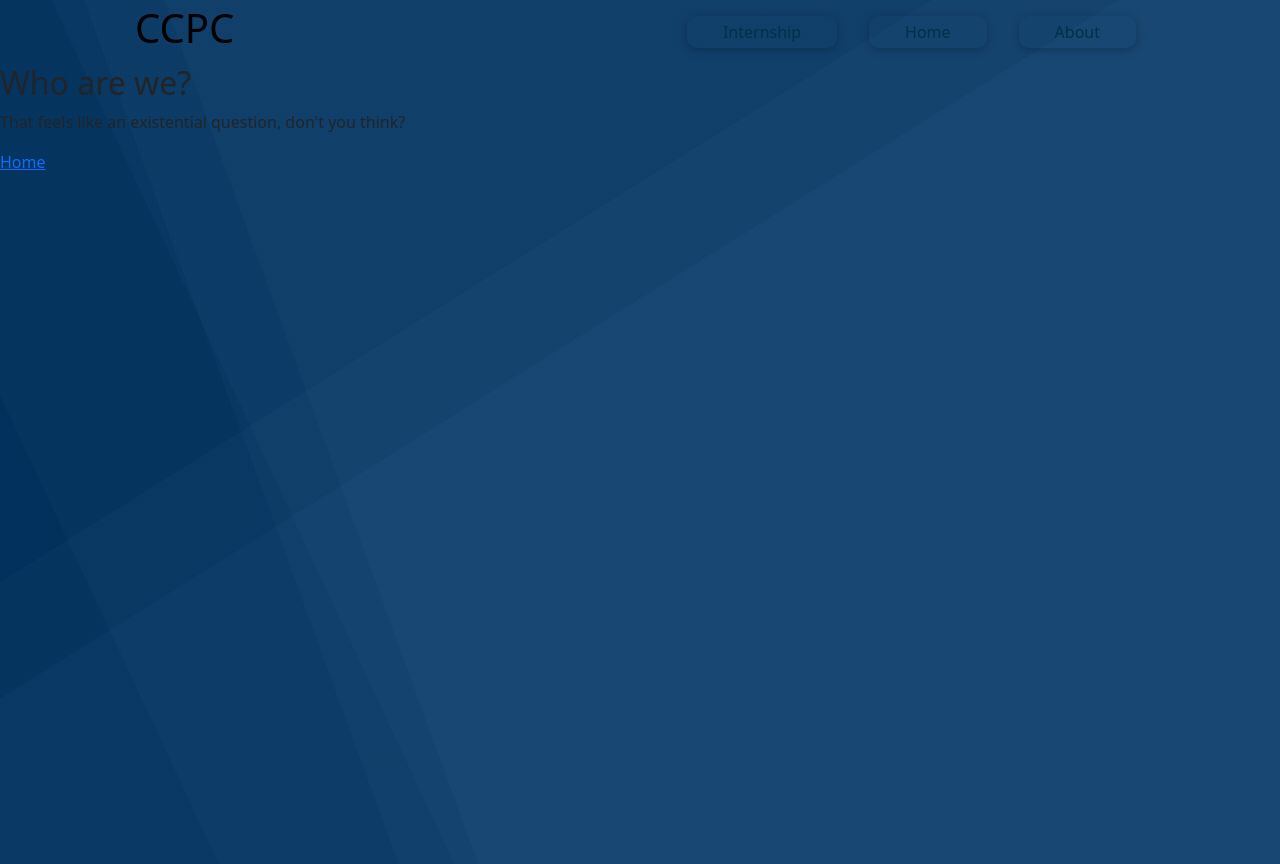
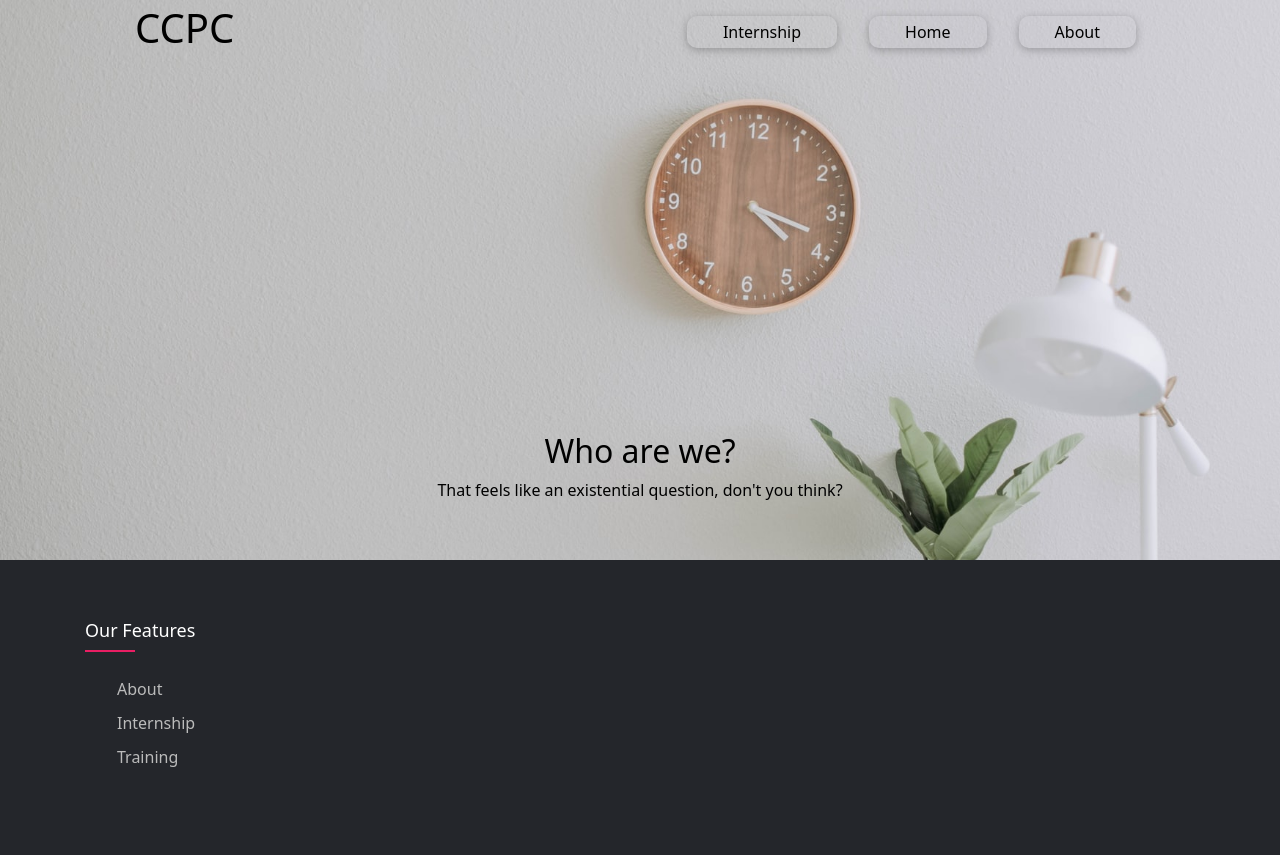
Before and after one commit to sumithprabhu/ccpc-hackathon-app, a React (Create React App) app in the folder ccpc-frontend-app/: page /about in a window 1280 px wide. Built offline with nearby package versions, Linux system fonts and the light colour scheme; a web font is replaced by a local one.

Commit message:
About Page added

```diff
--- a/ccpc-frontend-app/src/components/Body/AboutBody.js
+++ b/ccpc-frontend-app/src/components/Body/AboutBody.js
@@ -1,24 +1,25 @@
 import React from "react";
 import TargetLink from "../../UI/TargetLink";
 import Navbar from "../Navbar/Navbar";
-import classes from './AboutBody.module.css'
+import classes from "./AboutBody.module.css";
+import aboutPageImage from "../../assets/aboutpageImage.jpg";
+import Footer from '../Footer/Footer'
 
 const AboutBody = () => {
   return (
     <div>
       <Navbar />
+      <div className={classes.container}>
+        <div className={classes.mainimage}>
+          <img src={aboutPageImage} alt="...." />
+        </div>
 
-      <div className={classes.aboutbody}>
-        <>
-          <main>
-            <h2>Who are we?</h2>
-            <p>That feels like an existential question, don't you think?</p>
-          </main>
-          <nav>
-            <TargetLink toPath="/" name="Home"></TargetLink>
-          </nav>
-        </>
+        <div className={classes.textbody}>
+          <h2>Who are we?</h2>
+          <p>That feels like an existential question, don't you think?</p>
+        </div>
       </div>
+    <Footer />
     </div>
   );
 };
--- a/ccpc-frontend-app/src/components/Body/AboutBody.module.css
+++ b/ccpc-frontend-app/src/components/Body/AboutBody.module.css
@@ -1,3 +1,31 @@
-.aboutbody{
-    margin-top: 4rem;
+.aboutbody {
+  background-color: azure;
+  height: 100vh;
 }
+
+.container {
+  /* padding: 4rem 0; */
+}
+
+.mainimage {
+  width: 100%;
+  height: 35rem;
+  z-index: 0;
+  overflow: hidden;
+}
+
+.mainimage img {
+  width: 110%;
+  height: 100%;
+  object-fit: cover;
+  /* transform: rotateZ(-5deg) translateY(-4rem) translateX(-1rem); */
+  /* animation: image-appear 1s ease-out forwards */
+}
+
+.textbody{
+    /* z-index: 2; */
+    margin-top: -10em;
+    padding: 2em 2em;
+    text-align: center;
+    color: #000000;
+  }
--- a/ccpc-frontend-app/src/components/Card/card.js
+++ b/ccpc-frontend-app/src/components/Card/card.js
@@ -2,16 +2,14 @@ import React from "react";
 
 import classes from "../Card/card.module.css";
 
-
 export const Card = (props) => {
   return (
     <div className={classes.cardcontainer}>
-      <img
-        src={props.image}
-        alt=""
-      />
-      <h1>{props.details}</h1>
-      <p>{props.descrip}</p>
+      <img src={props.image} alt="" />
+      <div className={classes.nametag}>
+        <h1>{props.details}</h1>
+        {/* <p>{props.descrip}</p> */}
+      </div>
     </div>
   );
 };
--- a/ccpc-frontend-app/src/components/Card/card.module.css
+++ b/ccpc-frontend-app/src/components/Card/card.module.css
@@ -1,11 +1,11 @@
 .cardcontainer {
-  width:23%;
+  width: 23%;
   display: flex;
   flex-direction: column;
   background-color: #219ebc;
   /* border: 1px solid black; */
   border-radius: 5px;
-  padding: 25px;
+  /* padding: 25px; */
   cursor: pointer;
   -moz-osx-font-smoothing: grayscale;
   backface-visibility: hidden;
@@ -13,14 +13,21 @@
   transition: transform 0.25s ease-out;
 }
 
-.cardcontainer img{
+.cardcontainer img {
   border-radius: 5px;
   height: 100%;
+  padding: 0;
 }
 
 .cardcontainer:hover {
   transform: scale(1.05);
 }
-h1{
-  font-size: x-large;
+
+.nametag {
+  height: 15vh;
 }
+
+.nametag {
+  text-align: center;
+  margin-top: 5px;
+}
--- a/ccpc-frontend-app/src/components/Navbar/NavLinks.module.css
+++ b/ccpc-frontend-app/src/components/Navbar/NavLinks.module.css
@@ -16,6 +16,7 @@
 }
 
 .headtag a {
+  font-weight: 500;
   text-decoration: none;
   color: inherit;
   padding: 2rem;
--- a/ccpc-frontend-app/src/components/Navbar/Navbar.module.css
+++ b/ccpc-frontend-app/src/components/Navbar/Navbar.module.css
@@ -9,7 +9,7 @@
   width: 100%;
   height: 4rem;
   background-color: #8ecae600;
-  color: #023047;
+  color: #000000;
   display: flex;
   justify-content: space-between;
   align-items: center;
```
Also changed, not shown: ccpc-frontend-app/src/assets/aboutpageImage.jpg (added), ccpc-frontend-app/src/assets/contentImage2.jpg (added).
